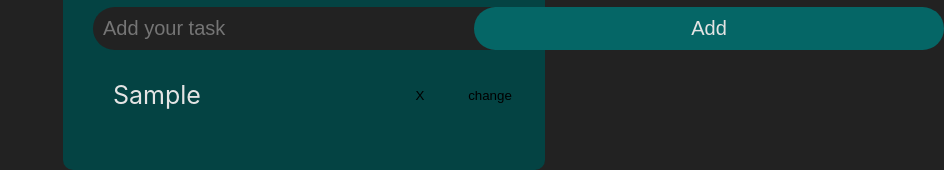
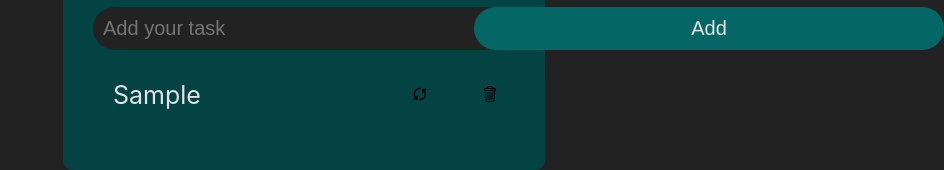
Before and after one commit to Salma1620/To-Do-List, a React (Create React App) app: page / in a window 1280 px wide. Both pictures are taken after typing "Sample" into the empty fields and a click on the button "Add". Shown: the part 204-374 px from the top of the page, without its empty margins (336-1280 px from the left). Built offline with nearby package versions, Linux system fonts and the light colour scheme.

Commit message:
second commit

```diff
--- a/src/task.js
+++ b/src/task.js
@@ -1,12 +1,15 @@
 import React from 'react';
+import circulaire from './icons/circulaire.png';
+import supprimer from './icons/supprimer.png';
+
 export default function Task(props){
 
     return(
             <li>
                 <p>{props.task}</p>
-                <div>
-                <button className="close-element" onClick={()=>props.fct(props.id)}>X</button>
-                <button className='close-element' onClick={()=>props.change(props.id)}>change</button>
+                <div className='btnsdiv'>
+                <button className='close-element' onClick={()=>props.change(props.id)}><img src={circulaire}/></button>
+                <button className="close-element" onClick={()=>props.fct(props.id)}><img src={supprimer}/></button>
                 </div>
             </li>
 
```
Also changed, not shown: src/App.css (line endings or trailing spaces), src/icons/circulaire.png (added), src/icons/supprimer.png (added).
